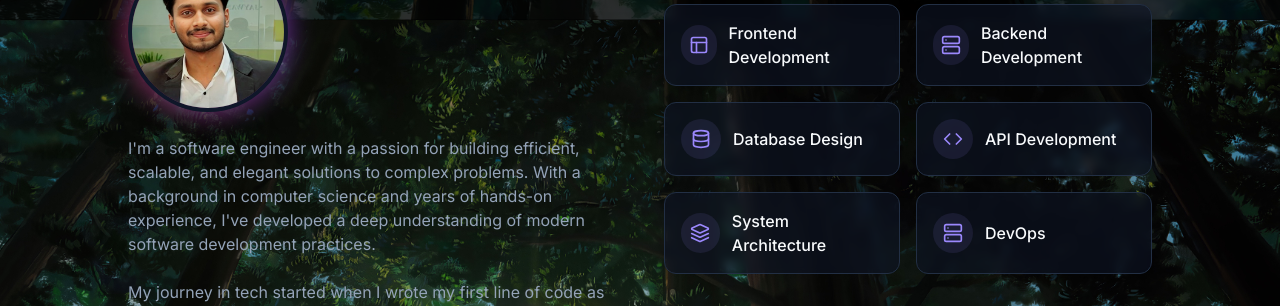
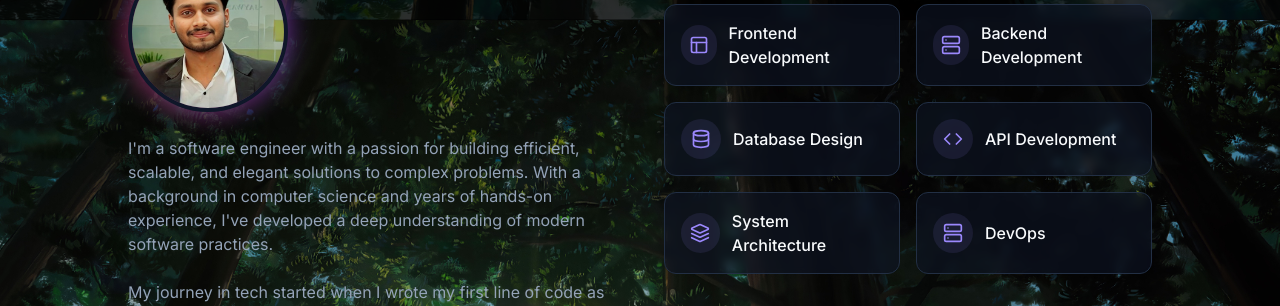
Before and after one commit to rajkumarpawar07/rajkumarpawar07.github.io, a React (Vite) app: page / in a window 1280 px wide. Shown: the part 780-1086 px from the top of the page. Built offline with nearby package versions, Linux system fonts and the light colour scheme.

Commit message:
change made in profile.tsx

```diff
--- a/src/components/About.tsx
+++ b/src/components/About.tsx
@@ -100,7 +100,7 @@ export function About() {
                 I'm a software engineer with a passion for building efficient, scalable, and
                 elegant solutions to complex problems. With a background in computer science
                 and years of hands-on experience, I've developed a deep understanding of
-                modern software development practices.
+                modern software practices.
               </p>
 
               <p className="text-muted-foreground mb-6 text-center md:text-left font-body">
```
